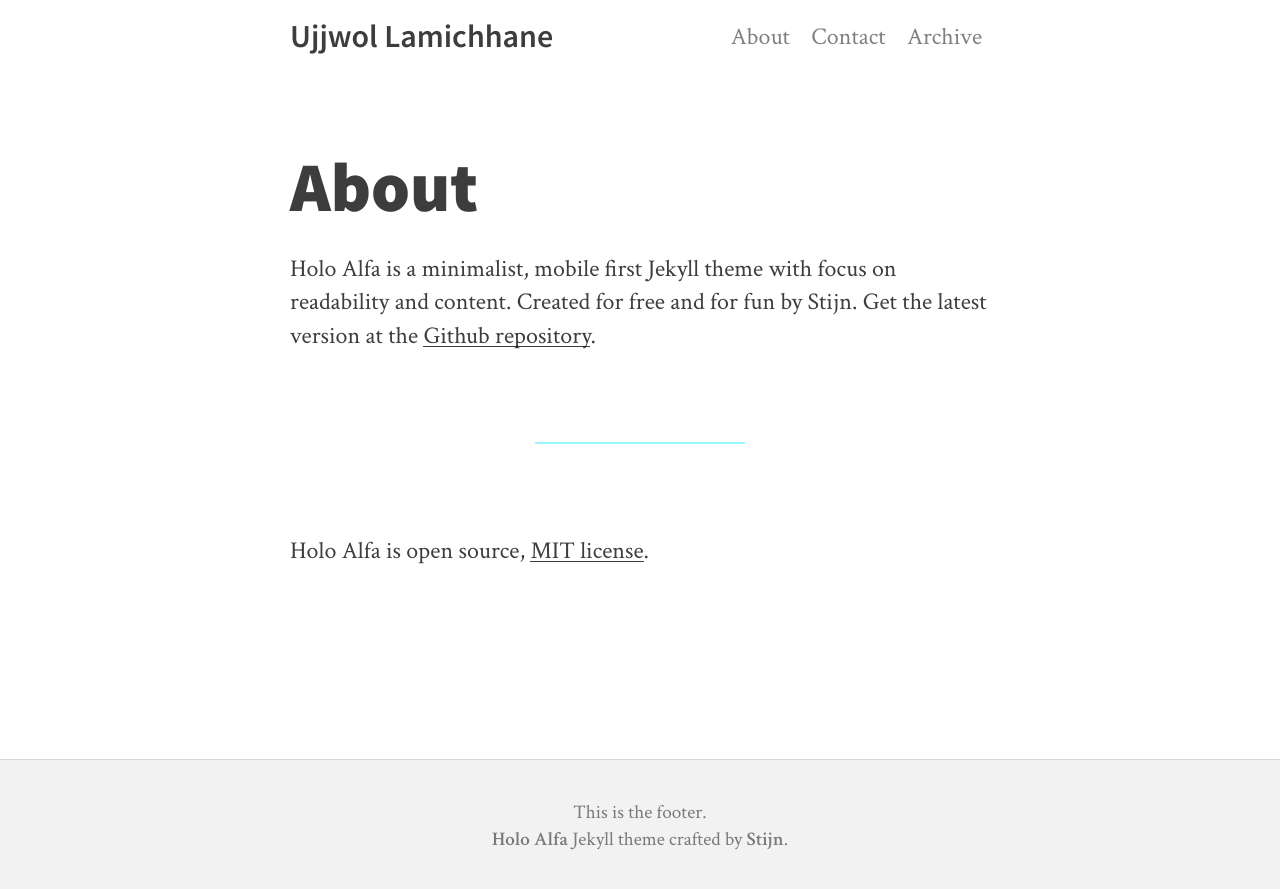
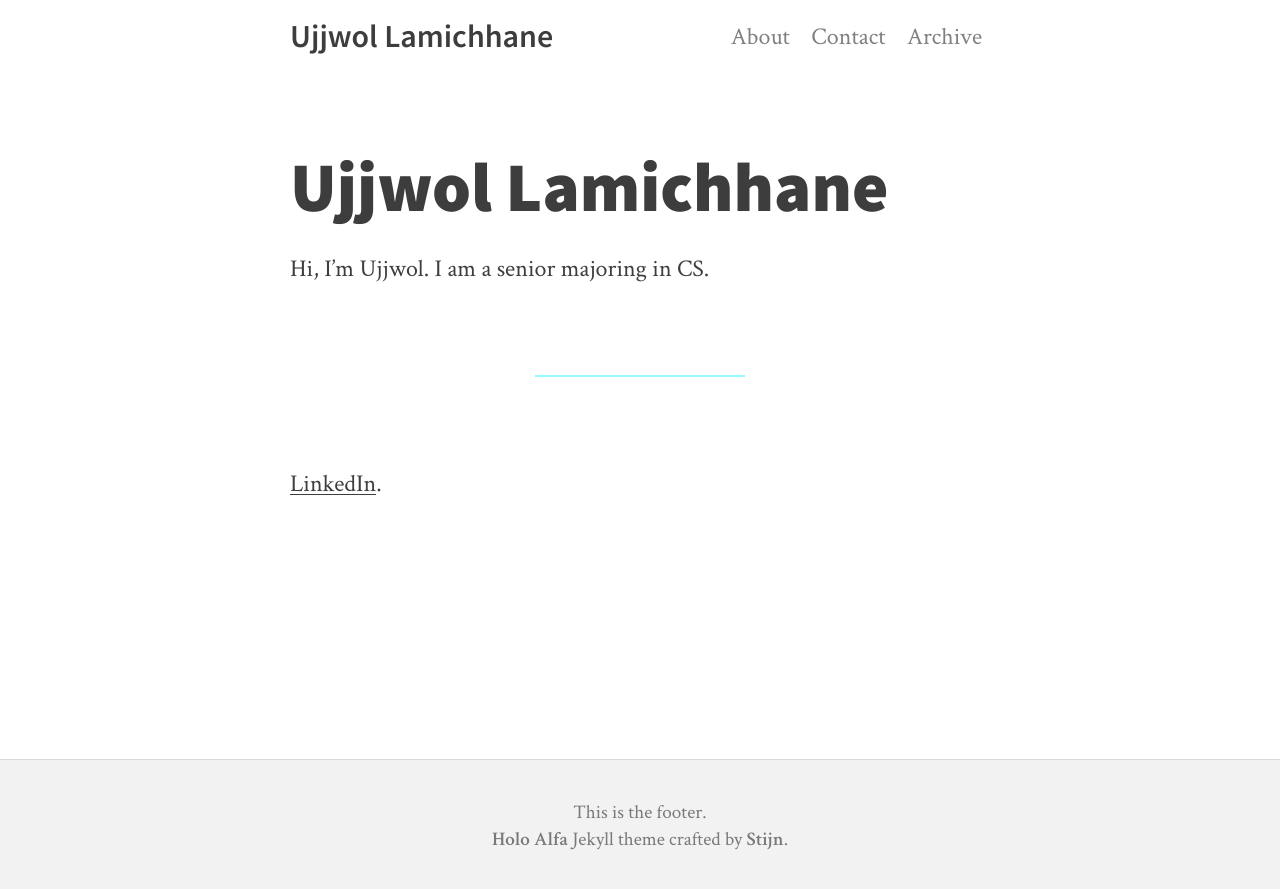
Before and after one commit to Ujjwol/ujjwol.github.io, a Jekyll site: the page built from about.md, in a window 1280 px wide. Shown: the top 889 px of the page. Built offline with Jekyll 4.4.1, drawn with Linux system fonts in a browser that asks for light colours; nearby versions of some CDN libraries.

Commit message:
Update about.md

```diff
--- a/about.md
+++ b/about.md
@@ -1,10 +1,10 @@
 ---
 layout: page
-title: About
+title: Ujjwol Lamichhane
 ---
 
-Holo Alfa is a minimalist, mobile first Jekyll theme with focus on readability and content. Created for free and for fun by Stijn. Get the latest version at the [Github repository](https://github.com/steinvc/holo-alfa).
+Hi, I'm Ujjwol. I am a senior majoring in CS.
 
 ---
 
-Holo Alfa is open source, [MIT license](http://opensource.org/licenses/MIT).
+[LinkedIn](https://www.linkedin.com/in/ujjwol).
```
